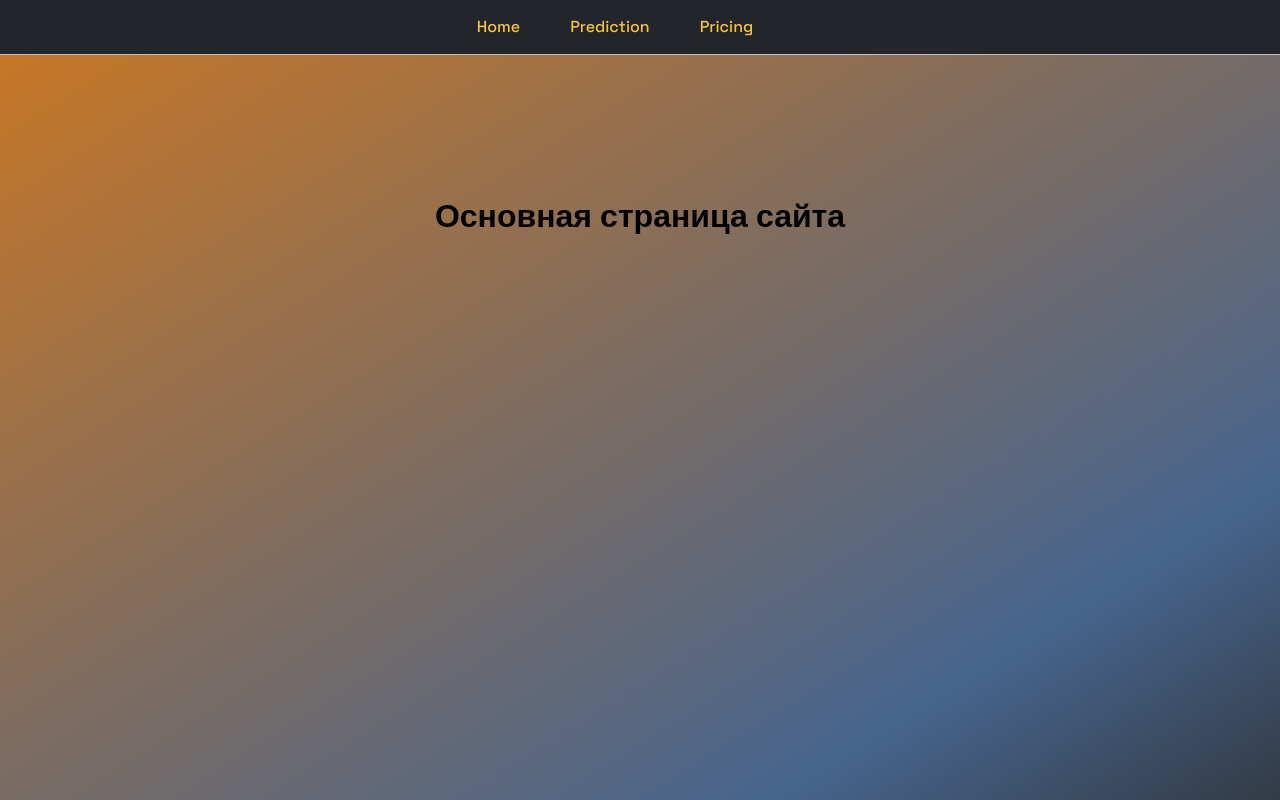
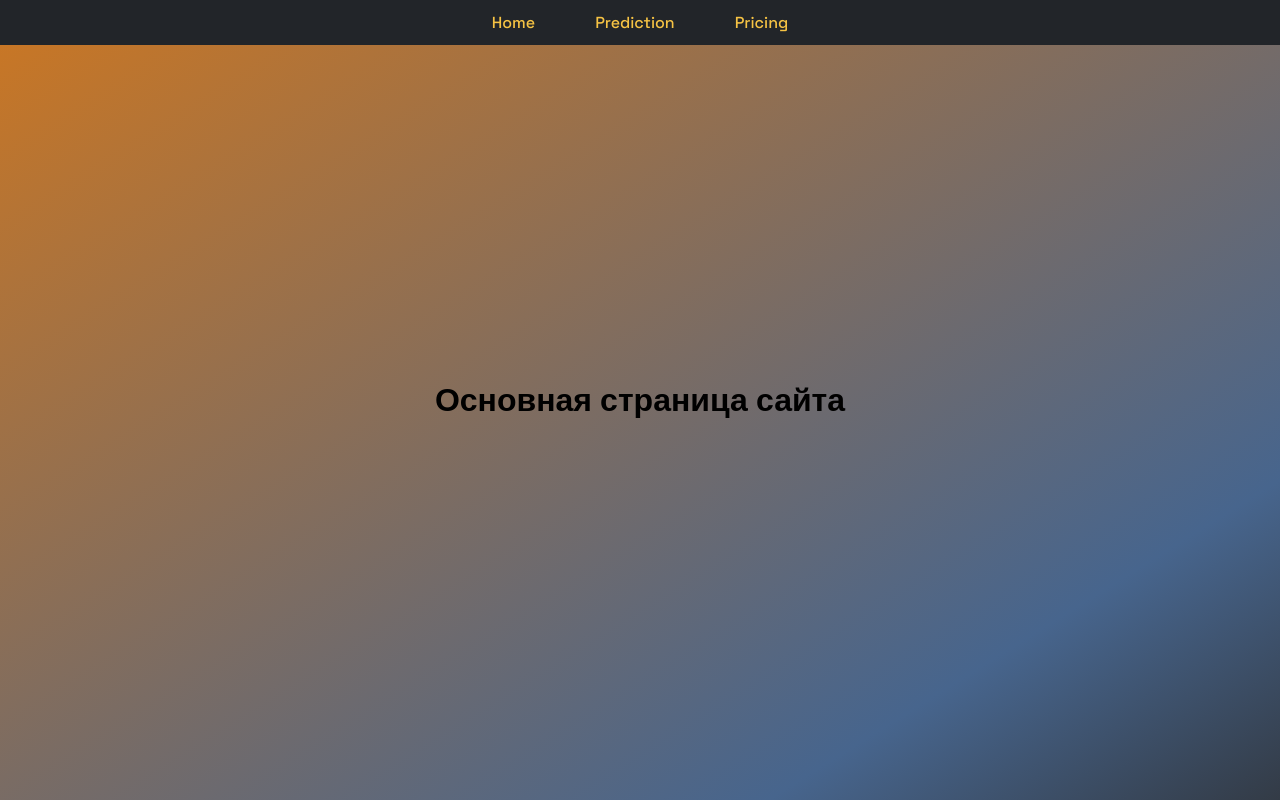
Before and after one commit to nkgrz/site_on_flask, a Flask app: page / in a window 1280 px wide. Run offline with Flask 2, Linux system fonts and the light colour scheme.

Commit message:
Minor fixes and improvements

```diff
--- a/static/main.css
+++ b/static/main.css
@@ -5,24 +5,39 @@ body {
     height: 100vh;
 }
 
+
 *, *::after, *::before {
     box-sizing: border-box;
 }
 
+
+.main-container {
+    height: 100vh;
+    display: flex;
+    flex-direction: column;
+    justify-content: center;
+}
+
+
 header {
     width: 100%;
-    height: 55px;
+    height: 45px;
     background-color: rgb(34, 37, 41);
-    border-bottom: 1px solid #c5bdbd;
     display: flex;
-    /* расположение менюшек ссверху по центру */
+    /* расположение менюшек сверху по центру */
     justify-content: center;
     align-items: center;
+    position: fixed;
+    top: 0;
+    left: 0;
 }
+
 
 .menu_wrapper {
     display: flex;
+
 }
+
 
 .menu_wrapper a{
     font-weight: 500;
@@ -30,9 +45,10 @@ header {
     line-height: 20px;
     color: rgb(246	195	68);
     text-decoration: none;
-    margin-right: 50px;
+    /* margin-right: 50px; */
     white-space: nowrap;
 }
+
 
 /* Дизайн кнопки */
 .cont_for_btn {
@@ -40,9 +56,7 @@ header {
     justify-content: center;
 }
 
-.form, .downl {
-  /*   width: 50%; */
-    padding: 10px 10px;
+.form {
     border-radius: 30px;
 }
 
@@ -55,8 +69,12 @@ header {
     color: rgb(246	195	68);
     background: rgb(34, 37, 41);
     border-radius: 7px;
-    padding: 5px 20px;
+    padding: 8px 22px;
     transition: background-color 0.2s;
+    font-size: 18px;
+    line-height: 14px;
+    margin: 0px 15px;
+    border: none;
 }
 
 .input-file input[type=file] {
@@ -82,17 +100,17 @@ header {
 }
 /* Конец дизайна кнопки */
 
+
 /* Дизайн блока с фото */
 .photo-block {
     max-width: 800px;
     max-height: 400px;
     width: 60%;
-    height: 60%;
+    height: 45%;
     display: flex;
     align-items: center;
     justify-content: center;
-    margin: 20px auto;
-    /* height: 100vh; */
+    margin: 80px auto;
 }
 
 .photo {
@@ -106,3 +124,9 @@ header {
     box-shadow: 8px 8px 5px #444;
 }
 /* Конец дизайна блока с фото */
+
+.menu_wrapper_el {
+    text-align: center;
+    display: inline-block;
+    padding: 0 30px;
+}
--- a/templates/base.html
+++ b/templates/base.html
@@ -12,16 +12,24 @@
     <title></title>
 </head>
 <body>
+    <div class="main-container">
         <header>
             <div class="menu_wrapper">
+                <div class="menu_wrapper_el">
                     <a href="/home">Home</a>
+                </div>
+                <div class="menu_wrapper_el">
                     <a href="/prediction">Prediction</a>
+                </div>
+                <div class="menu_wrapper_el">
                     <a href="/pricing">Pricing</a>
                 </div>
+            </div>
         </header>
-    <div style="width: 25%; height: 100px; margin: 20px auto;"></div>
         <title>{% block title %}{% endblock %}</title>
+
         {% block body %}{% endblock %}
+    </div>
 
 </body>
 </html>
```
Also changed, not shown: templates/prediction.html (+15 -8 lines). Lines whose indentation alone changed are shown as unchanged.
